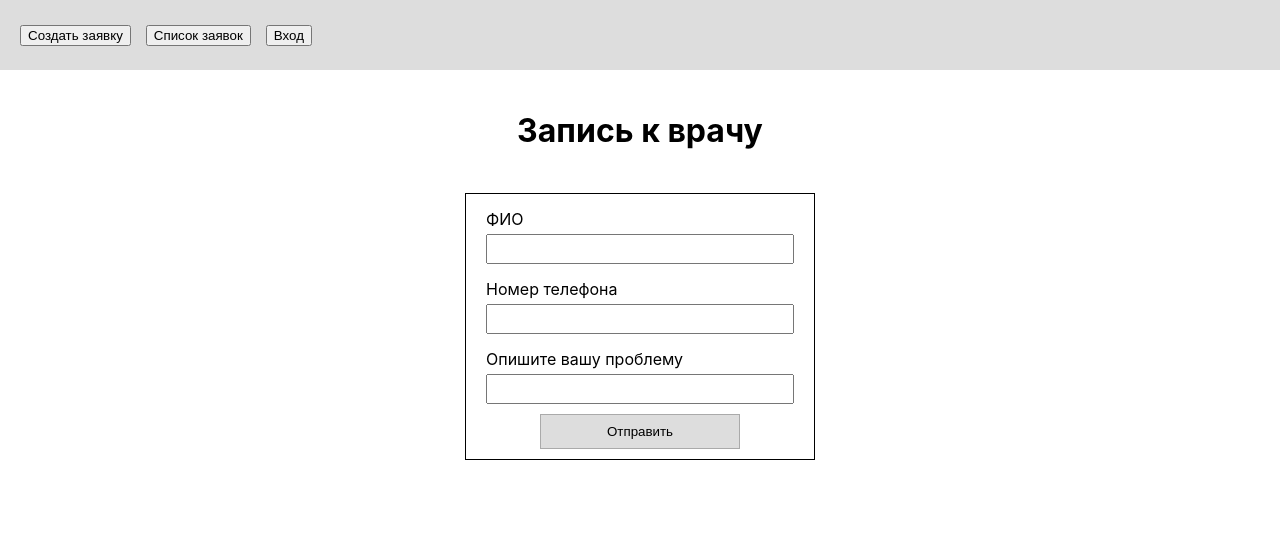
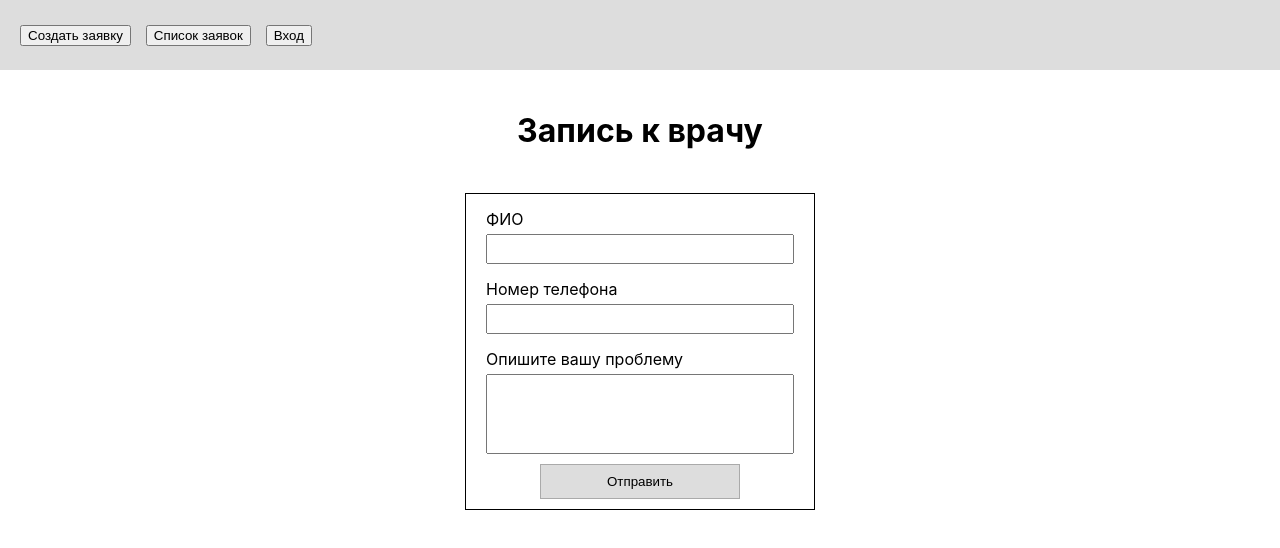
Before and after one commit to progeat/node_week2_task_2_login-registration, a React (Create React App) app in the folder frontend/: page / in a window 1280 px wide. Shown: the top 548 px of the page. Built offline with nearby package versions, Linux system fonts and the light colour scheme.

Commit message:
Добавление стилей в header, main

```diff
--- a/frontend/src/components/main/main.js
+++ b/frontend/src/components/main/main.js
@@ -1,16 +1,42 @@
+import { useState } from 'react';
 import styled from './main.module.css';
 
 export const Main = () => {
+	const [name, setName] = useState('');
+	const [phone, setPhone] = useState('');
+	const [comment, setComment] = useState('');
+
+	const handlerSubmit = (e) => {
+		e.preventDefault();
+
+		fetch('http//localhost:3005', {
+			method: 'POST',
+			headers: { 'Content-Type': 'application/json' },
+			body: JSON.stringify({ name, phone, comment }),
+		});
+	};
+
 	return (
 		<div className={styled.main}>
 			<h1>Запись к врачу</h1>
-			<form className={styled.form}>
+			<form onSubmit={handlerSubmit} className={styled.form}>
 				<label>ФИО</label>
-				<input type="text" />
+				<input
+					value={name}
+					type="text"
+					onChange={({ target }) => setName(target.value)}
+				/>
 				<label>Номер телефона</label>
-				<input type="number" />
+				<input
+					value={phone}
+					type="tel"
+					onChange={({ target }) => setPhone(target.value)}
+				/>
 				<label>Опишите вашу проблему</label>
-				<input type="text" />
+				<textarea
+					value={comment}
+					onChange={({ target }) => setComment(target.value)}
+				/>
 				<button type="submit">Отправить</button>
 			</form>
 		</div>
--- a/frontend/src/components/main/main.module.css
+++ b/frontend/src/components/main/main.module.css
@@ -26,6 +26,15 @@
 	margin-bottom: 10px;
 	width: 100%;
 	height: 30px;
+	padding: 5px;
+}
+
+.form > textarea {
+	margin-bottom: 10px;
+	width: 100%;
+	height: 80px;
+	padding: 5px;
+	resize: none;
 }
 
 .form > button {
```
Also changed, not shown: 1 other file (tests, documents, lock files or other folders).
